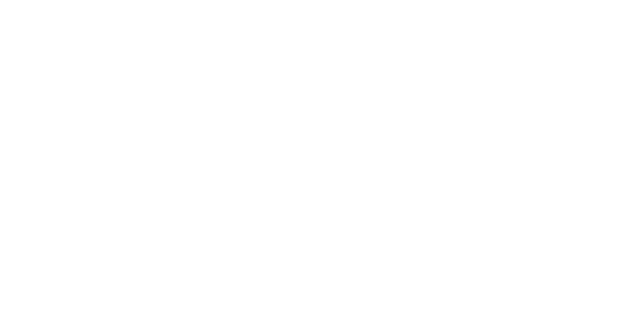
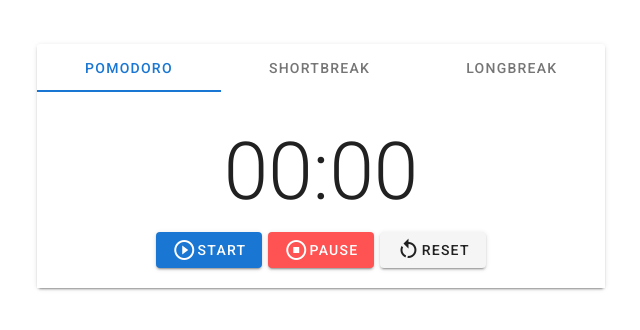
Before and after one commit to waledagne/PomodoroFocus, a Vue app: page / in a window 1280 px wide. Shown: the top 330 px of the page, without its empty margins (319-959 px from the left). Built offline with nearby package versions, Linux system fonts and the light colour scheme.

Commit message:
basic layout

```diff
--- a/src/App.vue
+++ b/src/App.vue
@@ -1,13 +1,26 @@
 <template>
-  <div id="app">
-  </div>
+ <v-app>
+  <v-content>
+    <v-container>
+      <v-row>
+        <v-col sm="6" offset-sm="3">
+           <pomo />
+        </v-col>
+      </v-row>
+      </v-container>
+   </v-content>
+ </v-app>
 </template>
 
 <script>
-
+import Pomo from "./components/Pomo.vue";
 
 export default {
+  name: 'App',
 
+components: {
+  Pomo,
+}
 };
 </script>
 
--- /dev/null
+++ b/src/components/Pomo.vue
@@ -0,0 +1,62 @@
+<template>
+    <v-card class="mt-8">
+        <v-tabs v-model="timerType" grow>
+            <v-tab v-for="tab in tabTitles" :key="tab">
+                {{ tab }}
+            </v-tab>
+           <v-tabs-items v-model="timerType">
+      <v-tab-item>
+        <v-card
+          color="basil"
+          class="pa-5
+          d-flex flex-column justify-center align-center"
+          flat>
+
+            <h1 class="time">00:00</h1>
+
+        <div class="button-group">
+            <v-btn left class="primary">
+                <v-icon>mdi-play-circle-outline</v-icon>
+                     Start
+            </v-btn>
+            <v-btn left class="error">
+                <v-icon>mdi-stop-circle-outline</v-icon>
+                Pause
+                </v-btn>
+            <v-btn left >
+                <v-icon>mdi-restart</v-icon>
+                Reset
+                </v-btn>
+       </div>
+        </v-card>
+      </v-tab-item>
+    </v-tabs-items>
+        </v-tabs>
+    </v-card>
+</template>
+
+<script>
+export default {
+    data() {
+        return {
+            timerType: 0,
+            tabTitles: ['Pomodoro','ShortBreak','LongBreak']
+        }
+    },
+}
+</script>
+
+ <style scoped>
+ .v-card{
+     width:600px;
+ }
+
+ .time{
+     text-align: center;
+     font-weight: 300;
+     font-size: 80px;
+ }
+ .v-btn{
+     margin:0 3px;
+ }
+ </style>
--- a/src/plugins/vuetify.js
+++ b/src/plugins/vuetify.js
@@ -3,4 +3,8 @@
 
 Vue.use(Vuetify);
 
-export default new Vuetify({});
+export default new Vuetify({
+    icons:{
+        iconfont:'mdi'
+    }
+});
```
Also changed, not shown: src/components/HelloWorld.vue (deleted, +0 -151 lines).
